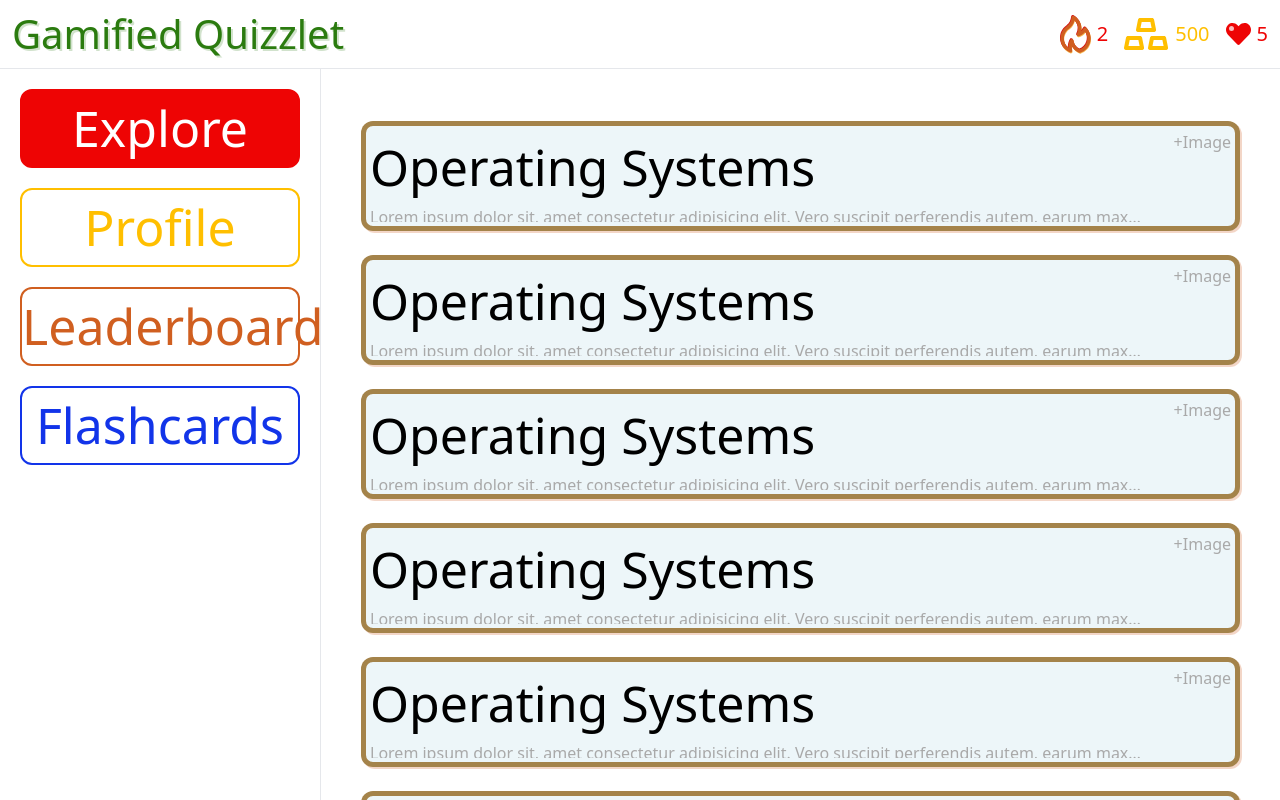
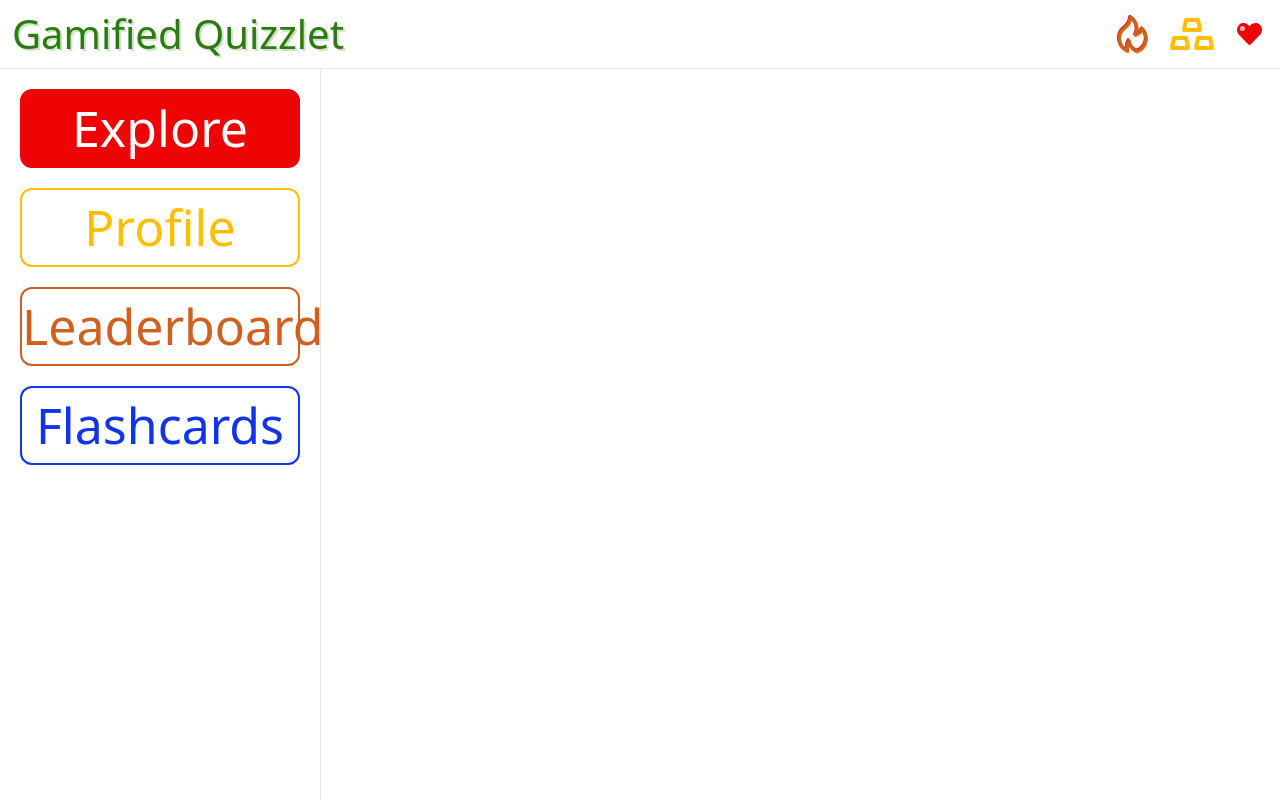
Before and after one commit to rohan843/gamified-quizzlet, a React (Create React App) app: page /dashboard in a window 1280 px wide. Built offline with nearby package versions, Linux system fonts and the light colour scheme; a web font is replaced by a local one.

Commit message:
Basic routing

```diff
--- a/package.json
+++ b/package.json
@@ -21,6 +21,7 @@
     "passport-local-mongoose": "^8.0.0",
     "react": "^18.2.0",
     "react-dom": "^18.2.0",
+    "react-router-dom": "^6.22.3",
     "react-scripts": "5.0.1",
     "three": "^0.162.0",
     "web-vitals": "^2.1.4"
--- a/src/App.js
+++ b/src/App.js
@@ -1,10 +1,10 @@
-
 import FlashCardDiscoveredModal from "./components/FlashCardDiscoveredModal";
 import FlashCardModal from "./components/FlashCardModal";
 import DashboardPage from "./pages/dashboard-page/DashboardPage";
 import QuizEnd from "./pages/quiz-end-page/QuizEnd";
 
 function App() {
+
   return <DashboardPage streak={2} gold={500} lifelines={5} />;
   //   const flashcard = {
   //      img: "image1.png",
@@ -14,7 +14,6 @@ function App() {
   //  return <FlashCardModal flashcard={flashcard}/>
   //return <FlashCardDiscoveredModal/>
   // return <QuizEnd/>
-
 }
 
 export default App;
--- a/src/index.js
+++ b/src/index.js
@@ -2,10 +2,70 @@ import React from "react";
 import ReactDOM from "react-dom/client";
 import "./index.css";
 import App from "./App";
+import { createBrowserRouter, redirect, RouterProvider } from "react-router-dom";
+import WelcomePage from "./pages/welcome-page/WelcomePage";
+import LoginPage from "./pages/login-page/LoginPage";
+import SignUpPage from "./pages/signup-page/SignUpPage";
+import DashboardPage from "./pages/dashboard-page/DashboardPage";
+import ExploreView from "./pages/dashboard-page/ExploreView";
+import LeaderboardView from "./pages/dashboard-page/LeaderboardView";
+import ProfileView from "./pages/dashboard-page/ProfileView";
+import FlashcardsView from "./pages/dashboard-page/FlashcardsView";
 
+const router = createBrowserRouter([
+  {
+    path: "/",
+    element: <WelcomePage/>,
+  },
+  {
+    path: "/login",
+    element: <LoginPage />,
+  },
+  {
+    path: "/signup",
+    element: <SignUpPage />,
+  },
+  {
+    path: "/dashboard",
+    element: <DashboardPage />,
+    children: [
+      {
+        path: "explore",
+        element: <ExploreView />,
+      },
+      {
+        path: "leaderboard",
+        element: <LeaderboardView/>,
+      },
+      {
+        path: "profile",
+        element: <ProfileView />,
+      },
+      {
+        path: "flashcards",
+        element: <FlashcardsView />,
+      },
+      {
+        path: "*",
+        element: <ExploreView/>,
+      },
+    ],
+  },
+  {
+    path: "/quiz/:quiz_id",
+    element: <div>Quiz Page</div>,
+  },
+  {
+    path: "/quiz/:quiz_id/end",
+    element: <div>Quiz End Page</div>,
+  },
+
+
+
+]);
 const root = ReactDOM.createRoot(document.getElementById("root"));
 root.render(
   <React.StrictMode>
-    <App />
+    <RouterProvider router={router} />
   </React.StrictMode>
 );
--- a/src/pages/dashboard-page/DashboardPage.js
+++ b/src/pages/dashboard-page/DashboardPage.js
@@ -9,6 +9,7 @@ import FlashcardsButton from "./FlashcardsButton";
 import LeaderboardButton from "./LeaderboardButton";
 import ProfileButton from "./ProfileButton";
 import FlashcardsView from "./FlashcardsView";
+import { Outlet } from "react-router-dom";
 
 function DashboardPage({ streak, gold, lifelines }) {
   const [trigger, setTrigger] = useState(false);
@@ -51,7 +52,7 @@ function DashboardPage({ streak, gold, lifelines }) {
           <FlashcardsButton />
         </div>
         <div className="grow h-full overflow-y-auto">
-          <FlashcardsView />
+          <Outlet/>
         </div>
       </div>
       {/* <button className="bg-black text-white" onClick={()=>{setTrigger(true)}}>clicksdfa</button> */}
--- a/src/pages/signup-page/SignUpPage.js
+++ b/src/pages/signup-page/SignUpPage.js
@@ -1,7 +1,7 @@
 import Signup from "../../components/Signup";
 import NavBar from "./NavBar";
 
-function LoginPage() {
+function SignUpPage() {
   return (
     <div className="w-full h-full flex flex-col">
       <NavBar />
@@ -46,4 +46,4 @@ function LoginPage() {
   );
 }
 
-export default LoginPage;
+export default SignUpPage;
```
Also changed, not shown: 1 other file (tests, documents, lock files or other folders). Lines whose indentation alone changed are shown as unchanged.
